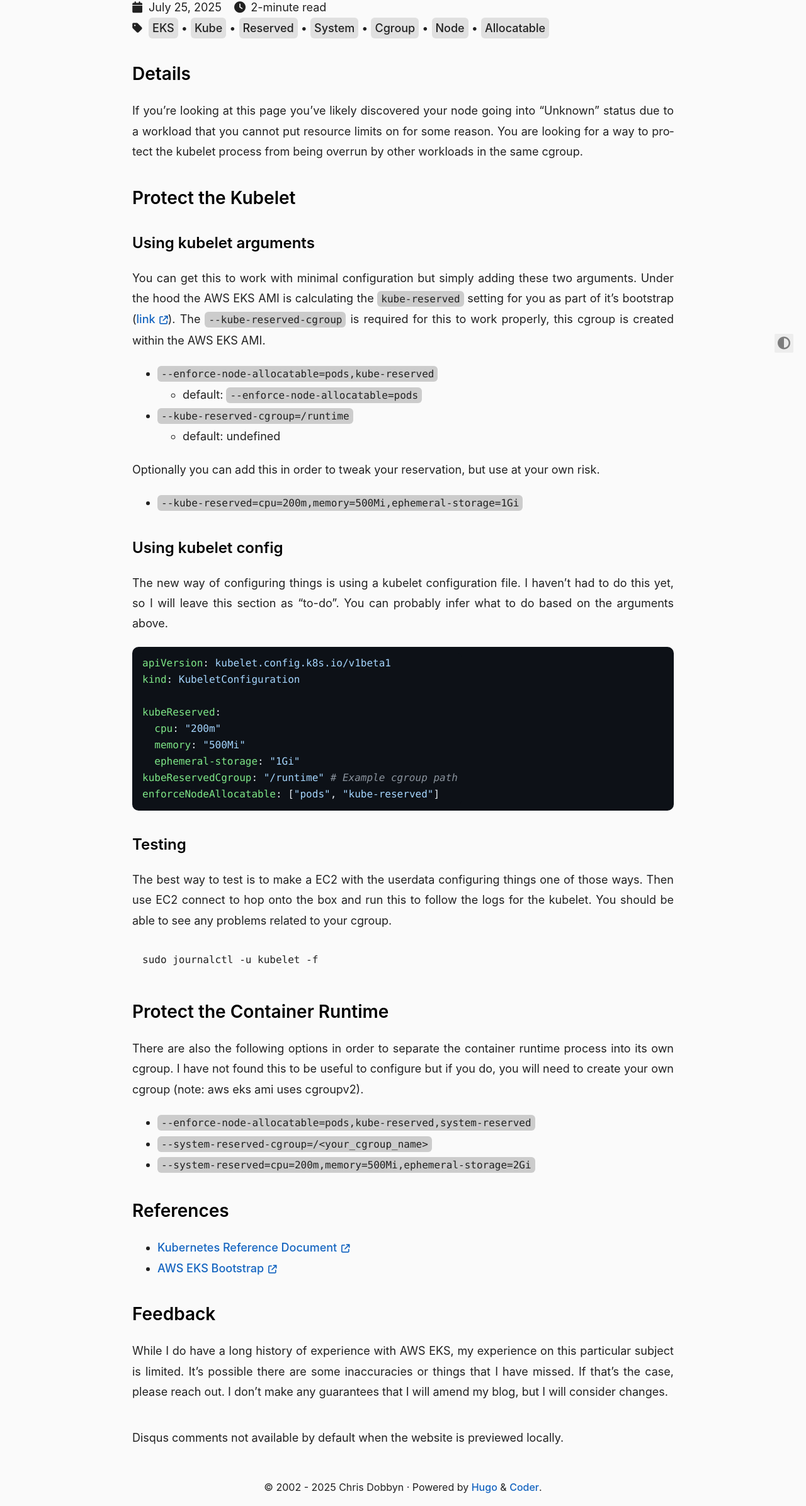
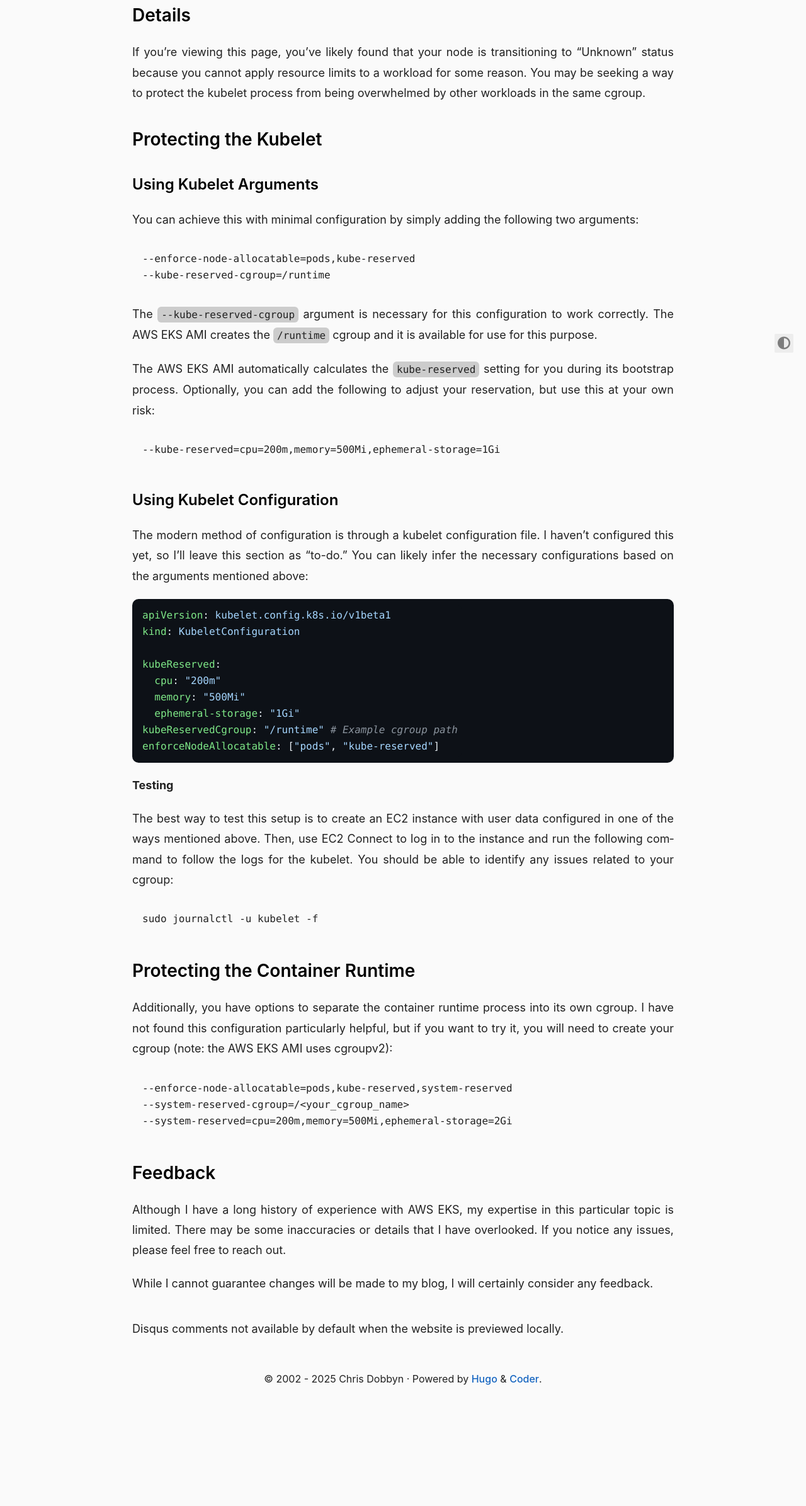
Before and after one commit to cdobbyn/cdobbyn.github.io, a plain HTML site: page posts/aws/eks/node_allocatable_settings/index.html in a window 1280 px wide. Shown: the part 214-2605 px from the top of the page at 63% size. After the commit the page ends 2433 px from the top, so only its background shows below. Drawn offline with Linux system fonts and the light colour scheme.

Commit message:
feat: cleanup post

```diff
--- a/posts/aws/eks/node_allocatable_settings/index.html
+++ b/posts/aws/eks/node_allocatable_settings/index.html
@@ -3,7 +3,7 @@
 
 <head>
   <title>
-  AWS EKS / Node Allocatable Settings · Dobbo
+   · Dobbo
 </title>
   <meta charset="utf-8">
 <meta name="viewport" content="width=device-width, initial-scale=1.0">
@@ -20,53 +20,39 @@
     Link to heading
 
 
-If you&rsquo;re looking at this page you&rsquo;ve likely discovered your node going into
-&ldquo;Unknown&rdquo; status due to a workload that you cannot put resource limits on for
-some reason. You are looking for a way to protect the kubelet process from being
-overrun by other workloads in the same cgroup.
+If you’re viewing this page, you’ve likely found that your node is transitioning to “Unknown” status because you cannot apply resource limits to a workload for some reason. You may be seeking a way to protect the kubelet process from being overwhelmed by other workloads in the same cgroup.
 
-  Protect the Kubelet
+  Protecting the Kubelet
 
 
     Link to heading
 
 
 
-  Using kubelet arguments
+  Using Kubelet Arguments
 
 
     Link to heading
 
 
-You can get this to work with minimal configuration but simply adding these two
-arguments. Under the hood the AWS EKS AMI is calculating the kube-reserved setting
-for you as part of it&rsquo;s bootstrap (link). The --kube-reserved-cgroup
-is required for this to work properly, this cgroup is created within the AWS EKS AMI.">
+You can achieve this with minimal configuration by simply adding the following two arguments:">
 <meta name="keywords" content="blog,developer,personal">
 
 
 
   <meta name="twitter:card" content="summary">
-  <meta name="twitter:title" content="AWS EKS / Node Allocatable Settings">
-  <meta name="twitter:description" content="Details Link to heading If you’re looking at this page you’ve likely discovered your node going into “Unknown” status due to a workload that you cannot put resource limits on for some reason. You are looking for a way to protect the kubelet process from being overrun by other workloads in the same cgroup.
-Protect the Kubelet Link to heading Using kubelet arguments Link to heading You can get this to work with minimal configuration but simply adding these two arguments. Under the hood the AWS EKS AMI is calculating the kube-reserved setting for you as part of it’s bootstrap (link). The --kube-reserved-cgroup is required for this to work properly, this cgroup is created within the AWS EKS AMI.">
+  <meta name="twitter:title" content="Dobbo">
+  <meta name="twitter:description" content="Details Link to heading If you’re viewing this page, you’ve likely found that your node is transitioning to “Unknown” status because you cannot apply resource limits to a workload for some reason. You may be seeking a way to protect the kubelet process from being overwhelmed by other workloads in the same cgroup.
+Protecting the Kubelet Link to heading Using Kubelet Arguments Link to heading You can achieve this with minimal configuration by simply adding the following two arguments:">
 
 <meta property="og:url" content="https://www.dobbo.ca/posts/aws/eks/node_allocatable_settings/">
   <meta property="og:site_name" content="Dobbo">
-  <meta property="og:title" content="AWS EKS / Node Allocatable Settings">
-  <meta property="og:description" content="Details Link to heading If you’re looking at this page you’ve likely discovered your node going into “Unknown” status due to a workload that you cannot put resource limits on for some reason. You are looking for a way to protect the kubelet process from being overrun by other workloads in the same cgroup.
-Protect the Kubelet Link to heading Using kubelet arguments Link to heading You can get this to work with minimal configuration but simply adding these two arguments. Under the hood the AWS EKS AMI is calculating the kube-reserved setting for you as part of it’s bootstrap (link). The --kube-reserved-cgroup is required for this to work properly, this cgroup is created within the AWS EKS AMI.">
+  <meta property="og:title" content="Dobbo">
+  <meta property="og:description" content="Details Link to heading If you’re viewing this page, you’ve likely found that your node is transitioning to “Unknown” status because you cannot apply resource limits to a workload for some reason. You may be seeking a way to protect the kubelet process from being overwhelmed by other workloads in the same cgroup.
+Protecting the Kubelet Link to heading Using Kubelet Arguments Link to heading You can achieve this with minimal configuration by simply adding the following two arguments:">
   <meta property="og:locale" content="en">
   <meta property="og:type" content="article">
     <meta property="article:section" content="posts">
-    <meta property="article:published_time" content="2025-07-25T10:33:39-07:00">
-    <meta property="article:modified_time" content="2025-07-25T10:33:39-07:00">
-    <meta property="article:tag" content="EKS">
-    <meta property="article:tag" content="Kube">
-    <meta property="article:tag" content="Reserved">
-    <meta property="article:tag" content="System">
-    <meta property="article:tag" content="Cgroup">
-    <meta property="article:tag" content="Node">
 
 
 
@@ -171,7 +157,7 @@ Protect the Kubelet Link to heading Using kubelet arguments Link to heading You
         <div class="post-title">
           <h1 class="title">
             <a class="title-link" href="https://www.dobbo.ca/posts/aws/eks/node_allocatable_settings/">
-              AWS EKS / Node Allocatable Settings
+
             </a>
           </h1>
         </div>
@@ -179,8 +165,8 @@ Protect the Kubelet Link to heading Using kubelet arguments Link to heading You
           <div class="date">
             <span class="posted-on">
               <i class="fa-solid fa-calendar" aria-hidden="true"></i>
-              <time datetime="2025-07-25T10:33:39-07:00">
-                July 25, 2025
+              <time datetime="0001-01-01T00:00:00Z">
+                January 1, 0001
               </time>
             </span>
             <span class="reading-time">
@@ -190,35 +176,6 @@ Protect the Kubelet Link to heading Using kubelet arguments Link to heading You
           </div>
 
 
-          <div class="tags">
-  <i class="fa-solid fa-tag" aria-hidden="true"></i>
-    <span class="tag">
-      <a href="/tags/eks/">EKS</a>
-    </span>
-      <span class="separator">•</span>
-    <span class="tag">
-      <a href="/tags/kube/">Kube</a>
-    </span>
-      <span class="separator">•</span>
-    <span class="tag">
-      <a href="/tags/reserved/">Reserved</a>
-    </span>
-      <span class="separator">•</span>
-    <span class="tag">
-      <a href="/tags/system/">System</a>
-    </span>
-      <span class="separator">•</span>
-    <span class="tag">
-      <a href="/tags/cgroup/">Cgroup</a>
-    </span>
-      <span class="separator">•</span>
-    <span class="tag">
-      <a href="/tags/node/">Node</a>
-    </span>
-      <span class="separator">•</span>
-    <span class="tag">
-      <a href="/tags/allocatable/">Allocatable</a>
-    </span></div>
 
         </div>
       </header>
@@ -232,54 +189,35 @@ Protect the Kubelet Link to heading Using kubelet arguments Link to heading You
     <span class="sr-only">Link to heading</span>
   </a>
 </h2>
-<p>If you&rsquo;re looking at this page you&rsquo;ve likely discovered your node going into
-&ldquo;Unknown&rdquo; status due to a workload that you cannot put resource limits on for
-some reason. You are looking for a way to protect the kubelet process from being
-overrun by other workloads in the same cgroup.</p>
-<h2 id="protect-the-kubelet">
-  Protect the Kubelet
-  <a class="heading-link" href="#protect-the-kubelet">
+<p>If you’re viewing this page, you’ve likely found that your node is transitioning to “Unknown” status because you cannot apply resource limits to a workload for some reason. You may be seeking a way to protect the kubelet process from being overwhelmed by other workloads in the same cgroup.</p>
+<h2 id="protecting-the-kubelet">
+  Protecting the Kubelet
+  <a class="heading-link" href="#protecting-the-kubelet">
     <i class="fa-solid fa-link" aria-hidden="true" title="Link to heading"></i>
     <span class="sr-only">Link to heading</span>
   </a>
 </h2>
 <h3 id="using-kubelet-arguments">
-  Using kubelet arguments
+  Using Kubelet Arguments
   <a class="heading-link" href="#using-kubelet-arguments">
     <i class="fa-solid fa-link" aria-hidden="true" title="Link to heading"></i>
     <span class="sr-only">Link to heading</span>
   </a>
 </h3>
-<p>You can get this to work with minimal configuration but simply adding these two
-arguments. Under the hood the AWS EKS AMI is calculating the <code>kube-reserved</code> setting
-for you as part of it&rsquo;s bootstrap (<a href="https://github.com/awslabs/amazon-eks-ami/blob/6b1df1107d6e7ec2f46612ebb509c16101ded22d/files/bootstrap.sh#L452"  class="external-link" target="_blank" rel="noopener">link</a>). The <code>--kube-reserved-cgroup</code>
-is required for this to work properly, this cgroup is created within the AWS EKS AMI.</p>
-<ul>
-<li><code>--enforce-node-allocatable=pods,kube-reserved</code>
-<ul>
-<li>default: <code>--enforce-node-allocatable=pods</code></li>
-</ul>
-</li>
-<li><code>--kube-reserved-cgroup=/runtime</code>
-<ul>
-<li>default: undefined</li>
-</ul>
-</li>
-</ul>
-<p>Optionally you can add this in order to tweak your reservation, but use at your own risk.</p>
-<ul>
-<li><code>--kube-reserved=cpu=200m,memory=500Mi,ephemeral-storage=1Gi</code></li>
-</ul>
-<h3 id="using-kubelet-config">
-  Using kubelet config
-  <a class="heading-link" href="#using-kubelet-config">
+<p>You can achieve this with minimal configuration by simply adding the following two arguments:</p>
+<pre tabindex="0"><code>--enforce-node-allocatable=pods,kube-reserved
+--kube-reserved-cgroup=/runtime
+</code></pre><p>The <code>--kube-reserved-cgroup</code> argument is necessary for this configuration to work correctly. The AWS EKS AMI creates the <code>/runtime</code> cgroup and it is available for use for this purpose.</p>
+<p>The AWS EKS AMI automatically calculates the <code>kube-reserved</code> setting for you during its bootstrap process. Optionally, you can add the following to adjust your reservation, but use this at your own risk:</p>
+<pre tabindex="0"><code>--kube-reserved=cpu=200m,memory=500Mi,ephemeral-storage=1Gi
+</code></pre><h3 id="using-kubelet-configuration">
+  Using Kubelet Configuration
+  <a class="heading-link" href="#using-kubelet-configuration">
     <i class="fa-solid fa-link" aria-hidden="true" title="Link to heading"></i>
     <span class="sr-only">Link to heading</span>
   </a>
 </h3>
-<p>The new way of configuring things is using a kubelet configuration file. I
-haven&rsquo;t had to do this yet, so I will leave this section as &ldquo;to-do&rdquo;. You can
-probably infer what to do based on the arguments above.</p>
+<p>The modern method of configuration is through a kubelet configuration file. I haven’t configured this yet, so I’ll leave this section as “to-do.” You can likely infer the necessary configurations based on the arguments mentioned above:</p>
 <div class="highlight"><pre tabindex="0" style="color:#e6edf3;background-color:#0d1117;-moz-tab-size:4;-o-tab-size:4;tab-size:4;"><code class="language-yaml" data-lang="yaml"><span style="display:flex;"><span><span style="color:#7ee787">apiVersion</span>:<span style="color:#6e7681"> </span><span style="color:#a5d6ff">kubelet.config.k8s.io/v1beta1</span><span style="color:#6e7681">
 </span></span></span><span style="display:flex;"><span><span style="color:#6e7681"></span><span style="color:#7ee787">kind</span>:<span style="color:#6e7681"> </span><span style="color:#a5d6ff">KubeletConfiguration</span><span style="color:#6e7681">
 </span></span></span><span style="display:flex;"><span><span style="color:#6e7681">
@@ -289,53 +227,29 @@ probably infer what to do based on the arguments above.</p>
 </span></span></span><span style="display:flex;"><span><span style="color:#6e7681">  </span><span style="color:#7ee787">ephemeral-storage</span>:<span style="color:#6e7681"> </span><span style="color:#a5d6ff">&#34;1Gi&#34;</span><span style="color:#6e7681">
 </span></span></span><span style="display:flex;"><span><span style="color:#6e7681"></span><span style="color:#7ee787">kubeReservedCgroup</span>:<span style="color:#6e7681"> </span><span style="color:#a5d6ff">&#34;/runtime&#34;</span><span style="color:#6e7681"> </span><span style="color:#8b949e;font-style:italic"># Example cgroup path</span><span style="color:#6e7681">
 </span></span></span><span style="display:flex;"><span><span style="color:#6e7681"></span><span style="color:#7ee787">enforceNodeAllocatable</span>:<span style="color:#6e7681"> </span>[<span style="color:#a5d6ff">&#34;pods&#34;</span>,<span style="color:#6e7681"> </span><span style="color:#a5d6ff">&#34;kube-reserved&#34;</span>]<span style="color:#6e7681">
-</span></span></span></code></pre></div><h3 id="testing">
-  Testing
-  <a class="heading-link" href="#testing">
-    <i class="fa-solid fa-link" aria-hidden="true" title="Link to heading"></i>
-    <span class="sr-only">Link to heading</span>
-  </a>
-</h3>
-<p>The best way to test is to make a EC2 with the userdata configuring things one
-of those ways. Then use EC2 connect to hop onto the box and run this to follow the logs
-for the kubelet. You should be able to see any problems related to your cgroup.</p>
+</span></span></span></code></pre></div><p><strong>Testing</strong></p>
+<p>The best way to test this setup is to create an EC2 instance with user data configured in one of the ways mentioned above. Then, use EC2 Connect to log in to the instance and run the following command to follow the logs for the kubelet. You should be able to identify any issues related to your cgroup:</p>
 <pre tabindex="0"><code>sudo journalctl -u kubelet -f
-</code></pre><h2 id="protect-the-container-runtime">
-  Protect the Container Runtime
-  <a class="heading-link" href="#protect-the-container-runtime">
+</code></pre><h2 id="protecting-the-container-runtime">
+  Protecting the Container Runtime
+  <a class="heading-link" href="#protecting-the-container-runtime">
     <i class="fa-solid fa-link" aria-hidden="true" title="Link to heading"></i>
     <span class="sr-only">Link to heading</span>
   </a>
 </h2>
-<p>There are also the following options in order to separate the container runtime process into
-its own cgroup. I have not found this to be useful to configure but if you do, you will need
-to create your own cgroup (note: aws eks ami uses cgroupv2).</p>
-<ul>
-<li><code>--enforce-node-allocatable=pods,kube-reserved,system-reserved</code></li>
-<li><code>--system-reserved-cgroup=/&lt;your_cgroup_name&gt;</code></li>
-<li><code>--system-reserved=cpu=200m,memory=500Mi,ephemeral-storage=2Gi</code></li>
-</ul>
-<h2 id="references">
-  References
-  <a class="heading-link" href="#references">
-    <i class="fa-solid fa-link" aria-hidden="true" title="Link to heading"></i>
-    <span class="sr-only">Link to heading</span>
-  </a>
-</h2>
-<ul>
-<li><a href="https://kubernetes.io/docs/tasks/administer-cluster/reserve-compute-resources/"  class="external-link" target="_blank" rel="noopener">Kubernetes Reference Document</a></li>
-<li><a href="https://github.com/awslabs/amazon-eks-ami/blob/6b1df1107d6e7ec2f46612ebb509c16101ded22d/files/bootstrap.sh#L452"  class="external-link" target="_blank" rel="noopener">AWS EKS Bootstrap</a></li>
-</ul>
-<h2 id="feedback">
+<p>Additionally, you have options to separate the container runtime process into its own cgroup. I have not found this configuration particularly helpful, but if you want to try it, you will need to create your cgroup (note: the AWS EKS AMI uses cgroupv2):</p>
+<pre tabindex="0"><code>--enforce-node-allocatable=pods,kube-reserved,system-reserved
+--system-reserved-cgroup=/&lt;your_cgroup_name&gt;
+--system-reserved=cpu=200m,memory=500Mi,ephemeral-storage=2Gi
+</code></pre><h2 id="feedback">
   Feedback
   <a class="heading-link" href="#feedback">
     <i class="fa-solid fa-link" aria-hidden="true" title="Link to heading"></i>
     <span class="sr-only">Link to heading</span>
   </a>
 </h2>
-<p>While I do have a long history of experience with AWS EKS, my experience on this particular subject is limited.
-It&rsquo;s possible there are some inaccuracies or things that I have missed. If that&rsquo;s the case, please reach out.
-I don&rsquo;t make any guarantees that I will amend my blog, but I will consider changes.</p>
+<p>Although I have a long history of experience with AWS EKS, my expertise in this particular topic is limited. There may be some inaccuracies or details that I have overlooked. If you notice any issues, please feel free to reach out.</p>
+<p>While I cannot guarantee changes will be made to my blog, I will certainly consider any feedback.</p>
 
       </div>
 
```
Also changed, not shown: index.xml (+3 -4 lines), posts/index.html (+2 -2 lines), posts/index.xml (+3 -4 lines), sitemap.xml (+6 -31 lines), tags/index.html (+0 -77 lines), tags/index.xml (+0 -50 lines).
